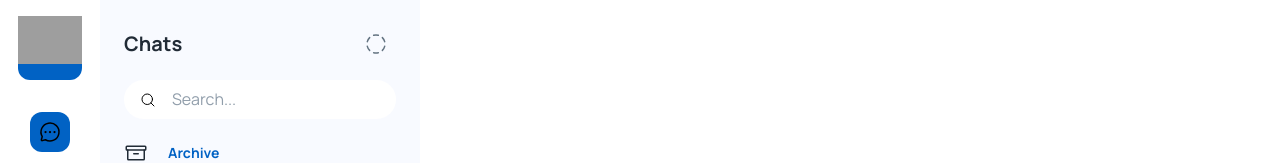
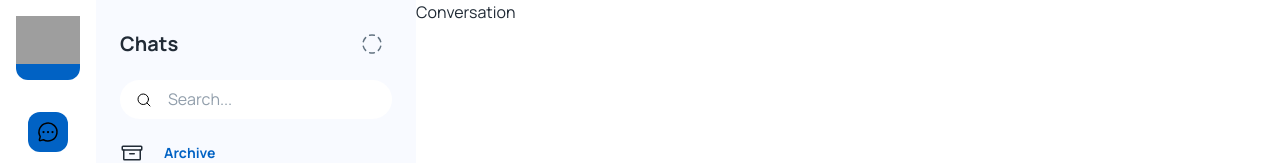
Before and after one commit to Berat-Ozgen/Modern-React-Chat, a React (Create React App) app: page /app in a window 1280 px wide. Shown: the top 163 px of the page. Built offline with nearby package versions, Linux system fonts and the light colour scheme; grey boxes are pictures that could not be loaded.

Commit message:
Conversation #1
Conversation #1

```diff
--- /dev/null
+++ b/src/components/Conversation/index.js
@@ -0,0 +1,7 @@
+import React from "react";
+
+const Conversation = () => {
+  return <div>Conversation</div>;
+};
+
+export default Conversation;
--- a/src/pages/dashboard/GeneralApp.js
+++ b/src/pages/dashboard/GeneralApp.js
@@ -1,14 +1,25 @@
+import { Box, Stack } from "@mui/material";
 import React, { Suspense, lazy } from "react";
+import Conversation from "../../components/Conversation";
 import Chats from "./Chats";
-
-//dynamic import
-const Cat = lazy(() => import("../../components/Cat"));
 
 const GeneralApp = () => {
   return (
-    <>
+    <Stack direction={"row"} sx={{ width: "100%" }}>
+      {/* Chats */}
       <Chats />
-    </>
+
+      <Box
+        sx={{
+          height: "100%",
+          width: "calc(100vw - 420px)",
+          backgroundColor: "#fff",
+        }}
+      >
+        {/* Conversation */}
+        <Conversation />
+      </Box>
+    </Stack>
   );
 };
 
```
